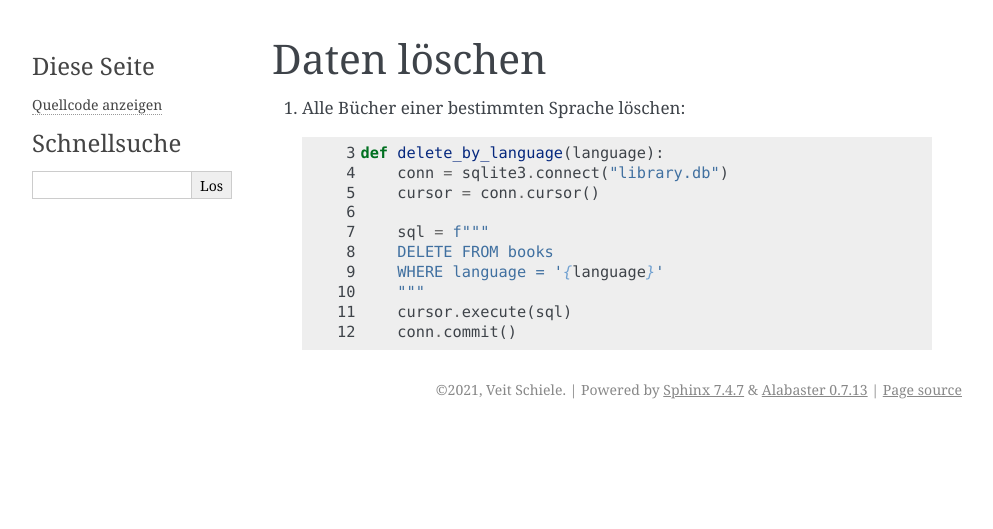
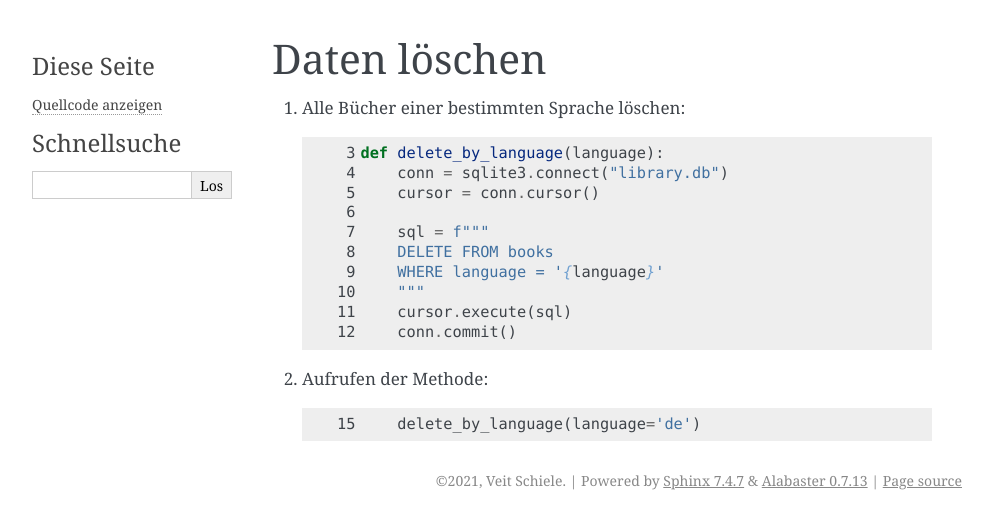
Before and after one commit to veit/python-basics-tutorial-de, a Sphinx documentation site: the page built from docs/save-data/delete-data.rst, in a window 1280 px wide. Shown: the top 529 px of the page, without its empty margins (148-1141 px from the left). Built offline with Sphinx 7.4.7, drawn with Linux system fonts in a browser that asks for light colours; pages that are not in the unit, such as notebooks, are missing from menus.

Commit message:
Add calls

```diff
--- a/docs/save-data/delete-data.rst
+++ b/docs/save-data/delete-data.rst
@@ -7,3 +7,10 @@ Daten löschen
       :language: python
       :lines: 3-12
       :lineno-start: 3
+
+#. Aufrufen der Methode:
+
+   .. literalinclude:: delete_data.py
+      :language: python
+      :lines: 15
+      :lineno-start: 15
```
